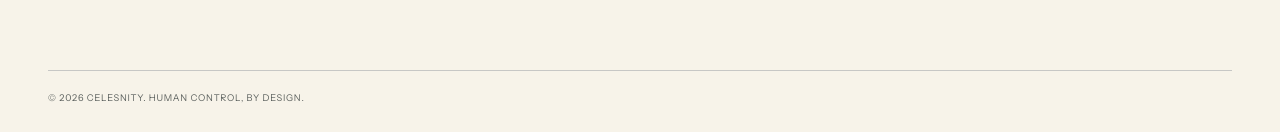
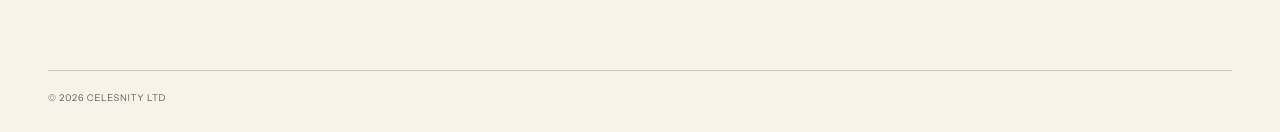
Before and after one commit to hungnq74/celesnity, a Next.js app in the folder celesnity-web/: page / in a window 1280 px wide. Shown: the part 11029-11161 px from the top of the page. Built offline with nearby package versions, Linux system fonts and the light colour scheme; a web font is replaced by a local one.

Commit message:
Update footer copyright

```diff
--- a/celesnity-web/app/page.tsx
+++ b/celesnity-web/app/page.tsx
@@ -223,7 +223,7 @@ function HomePageContent() {
             <span className="utility-label">START A CONVERSATION</span>
             <a href={contactMailto}>start@celesnity.com</a>
           </div>
-          <p className="footer-legal">© {new Date().getFullYear()} Celesnity. Human control, by design.</p>
+          <p className="footer-legal">© 2026 Celesnity Ltd</p>
         </div>
       </footer>
     </>
```
